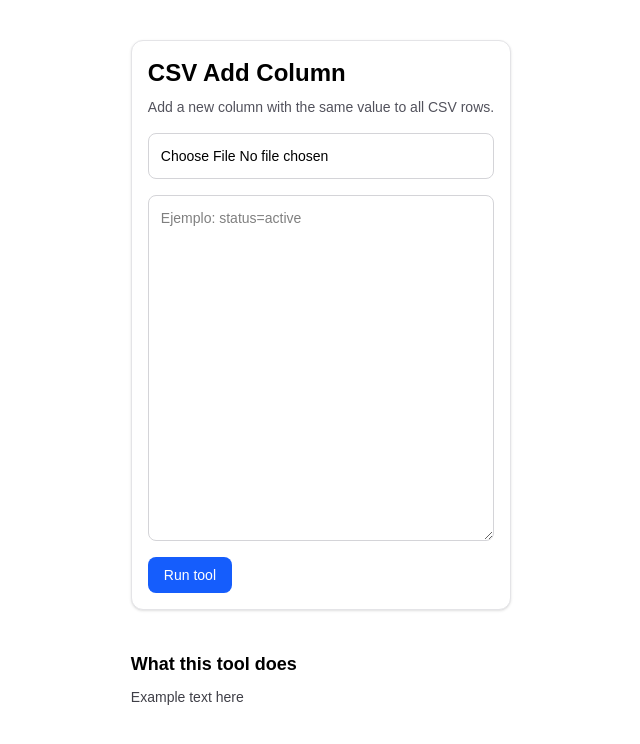
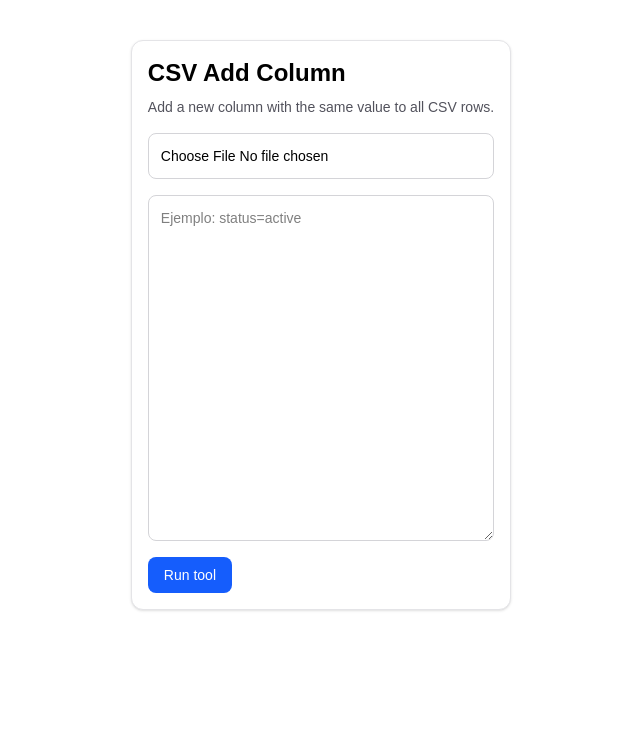
Before and after one commit to kike-Pinto/data-tools-platform, a Next.js app: page /tools/csv-add-column in a window 1280 px wide. Shown: the top 744 px of the page, without its empty margins (319-959 px from the left). Built offline with nearby package versions, Linux system fonts and the light colour scheme.

Commit message:
Add Contento to remove-empty-columns-csv N11

```diff
--- a/src/components/tool/ToolShell.tsx
+++ b/src/components/tool/ToolShell.tsx
@@ -3,17 +3,31 @@
 import type { ToolConfig } from '@/tools/types'
 import { ToolRenderer } from './ToolRenderer'
 import { ToolContent } from './ToolContent'
+import { toolContentRegistry } from '@/tools/toolContentRegistry'
 
 type Props = {
   tool: ToolConfig
 }
 
 export function ToolShell({ tool }: Props) {
+  const content = toolContentRegistry[tool.slug]
+
   return (
     <main className='mx-auto max-w-4xl px-4 py-10'>
       <ToolRenderer tool={tool} />
 
-      <ToolContent what='Example text here' />
+      {content ? (
+        <ToolContent
+          what={content.what}
+          howTo={content.howTo}
+          exampleInput={content.exampleInput}
+          exampleOutput={content.exampleOutput}
+          useCases={content.useCases}
+          notes={content.notes}
+          faqs={content.faqs}
+          relatedTools={content.relatedTools}
+        />
+      ) : null}
     </main>
   )
 }
--- /dev/null
+++ b/src/tools/toolContentRegistry.ts
@@ -0,0 +1,74 @@
+type ToolContentItem = {
+  what?: string
+  howTo?: string[]
+  exampleInput?: string
+  exampleOutput?: string
+  useCases?: string[]
+  notes?: string[]
+  faqs?: {
+    question: string
+    answer: string
+  }[]
+  relatedTools?: string[]
+}
+
+export const toolContentRegistry: Record<string, ToolContentItem> = {
+  'remove-empty-columns-csv': {
+    what: 'This tool removes empty columns from your CSV file automatically. It scans each column and deletes the ones that contain no values, helping you clean your data before exporting, sharing, or importing it into another system.',
+
+    howTo: [
+      'Upload your CSV file.',
+      'Click the "Run tool" button.',
+      'Wait for the tool to detect columns with no values.',
+      'Download the cleaned CSV file.',
+    ],
+
+    exampleInput: `name,age,country,notes
+Maca,30,Brasil,
+Ana,25,Chile,
+Jose,28,Peru,`,
+
+    exampleOutput: `name,age,country
+Maca,30,Brasil
+Ana,25,Chile
+Jose,28,Peru`,
+
+    useCases: [
+      'Clean exported CSV files before importing them into another platform.',
+      'Remove blank fields from CRM or ERP exports.',
+      'Simplify datasets before sending them to clients or teammates.',
+      'Prepare cleaner files for reporting or analysis.',
+    ],
+
+    notes: [
+      'A column is removed only if all rows are empty in that column.',
+      'Columns with at least one value will be kept.',
+      'Your original CSV file is not modified.',
+    ],
+
+    faqs: [
+      {
+        question: 'Does this tool delete my original file?',
+        answer:
+          'No. The tool only generates a cleaned copy for download. Your original file stays unchanged.',
+      },
+      {
+        question: 'What counts as an empty column?',
+        answer:
+          'A column is considered empty when all its cells have no value after basic normalization.',
+      },
+      {
+        question: 'Will columns with some values be removed?',
+        answer:
+          'No. If a column contains at least one non-empty value, it will remain in the output file.',
+      },
+    ],
+
+    relatedTools: [
+      'CSV Column Selector',
+      'CSV Header Renamer',
+      'CSV Remove Column',
+      'CSV Validator',
+    ],
+  },
+}
```
